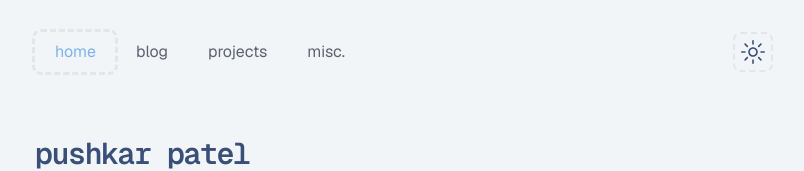
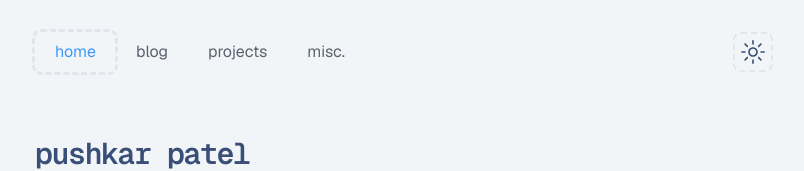
Before and after one commit to thepushkarp/thepushkarp-site, a Next.js app: page / in a window 1280 px wide. Shown: the top 171 px of the page, without its empty margins (237-1041 px from the left). Built offline with nearby package versions, Linux system fonts and the light colour scheme; no server answers.

Commit message:
style: Improve link styles and primary color
- Update primary color to be more vibrant
- Remove underline from link and create a custom animation with a pseudo element

```diff
--- a/src/app/globals.css
+++ b/src/app/globals.css
@@ -10,7 +10,7 @@
     --card-foreground: 220 20% 20%;
     --popover: 210 25% 97%;
     --popover-foreground: 220 20% 20%;
-    --primary: 210 70% 70%;
+    --primary: 210 90% 60%;
     --primary-foreground: 210 25% 98%;
     --secondary: 210 30% 94%;
     --secondary-foreground: 220 20% 25%;
@@ -88,7 +88,8 @@
   }
 
   .custom-link {
-    @apply relative underline underline-offset-2 decoration-[1em] decoration-dashed;
+    @apply relative text-primary transition-colors;
+    text-decoration-color: transparent;
   }
   .custom-link::before {
     content: '';
@@ -97,14 +98,6 @@
 
   .custom-link:hover::before {
     @apply h-full;
-  }
-
-  .custom-link:hover {
-    text-decoration-color: transparent;
-  }
-
-  .custom-link:visited {
-    text-decoration-color: hsl(var(--visited-link-color));
   }
 
   .font-geist-sans {
```
Also changed, not shown: 1 other file (tests, documents, lock files or other folders).
